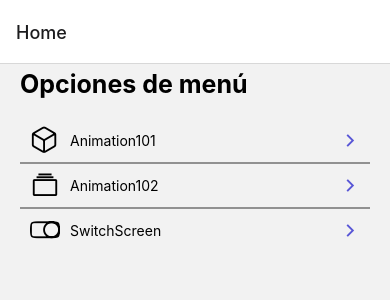
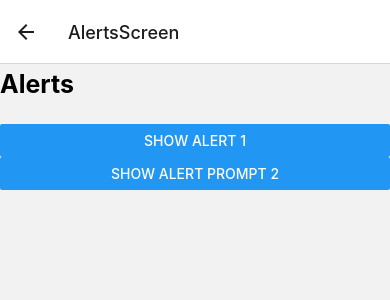
Before and after one commit to ArmandLord/react-native-components, a React Native app: screen /AlertsScreen in a window 390 px wide. Shown: the top 300 px of the page. Built offline with nearby package versions, Linux system fonts and the light colour scheme.

Commit message:
add alerts

```diff
--- a/src/menuItems/menuItems.ts
+++ b/src/menuItems/menuItems.ts
@@ -19,4 +19,16 @@ export const menuItems: MenuItem[] = [
     icon: 'toggle-outline',
     component: 'SwitchScreen',
   },
+  {
+    id: 4,
+    title: 'AlertsScreen',
+    icon: 'alert-circle-outline',
+    component: 'AlertsScreen',
+  },
+  {
+    id: 5,
+    title: 'TextInputScreen',
+    icon: 'document-text-outline',
+    component: 'TextInputScreen',
+  },
 ];
--- a/src/navigation/StackNavigatorComponents.tsx
+++ b/src/navigation/StackNavigatorComponents.tsx
@@ -1,7 +1,14 @@
 import React from 'react';
 import {createStackNavigator} from '@react-navigation/stack';
 import {Text, View} from 'react-native';
-import {Animation101, Animation102, HomeScreen, SwitchScreen} from '../screens';
+import {
+  AlertsScreen,
+  Animation101,
+  Animation102,
+  HomeScreen,
+  SwitchScreen,
+  TextInputScreen,
+} from '../screens';
 
 export type StackNavigatorComponentsProps = {
   Home: undefined;
@@ -9,6 +16,8 @@ export type StackNavigatorComponentsProps = {
   Animation101: undefined;
   Animation102: undefined;
   SwitchScreen: undefined;
+  AlertsScreen: undefined;
+  TextInputScreen: undefined;
 };
 
 const Stack = createStackNavigator<StackNavigatorComponentsProps>();
@@ -21,6 +30,8 @@ export const StackNavigatorComponents = () => {
       <Stack.Screen name="Animation101" component={Animation101} />
       <Stack.Screen name="Animation102" component={Animation102} />
       <Stack.Screen name="SwitchScreen" component={SwitchScreen} />
+      <Stack.Screen name="AlertsScreen" component={AlertsScreen} />
+      <Stack.Screen name="TextInputScreen" component={TextInputScreen} />
     </Stack.Navigator>
   );
 };
--- /dev/null
+++ b/src/screens/AlertsScreen.tsx
@@ -0,0 +1,47 @@
+import React from 'react';
+import {Alert, Button, View} from 'react-native';
+import {HeaderTitle} from '../components';
+
+export const AlertsScreen = () => {
+  const showAlertOne = () => {
+    Alert.alert(
+      'Oye!',
+      'te gusta mamar huevo?',
+      [
+        {
+          text: 'Nope',
+          onPress: () => console.log('SALVADO'),
+          style: 'destructive',
+        },
+        {
+          text: 'AMO EL HUEVO',
+          onPress: () => console.log('🏳️‍🌈'),
+          style: 'default',
+        },
+      ],
+      {
+        cancelable: true,
+        onDismiss: () => console.log('onDismiss'),
+      },
+    );
+  };
+  const showAlertTwo = () => {
+    Alert.prompt(
+      'Estas seguro?',
+      'Quieres borrar tu historial?',
+      valor => {
+        console.log(valor);
+      },
+      'login-password',
+    );
+  };
+
+  return (
+    <View>
+      <HeaderTitle title="Alerts" />
+
+      <Button title="Show Alert 1" onPress={() => showAlertOne()} />
+      <Button title="Show Alert Prompt 2" onPress={() => showAlertTwo()} />
+    </View>
+  );
+};
--- a/src/screens/SwitchScreen.tsx
+++ b/src/screens/SwitchScreen.tsx
@@ -10,8 +10,6 @@ export const SwitchScreen = () => {
     isHappy: true,
   });
   const toggleSwitch = (v: boolean, currentState: string) => {
-    console.log(currentState);
-
     setIsEnabled({
       ...isEnabled,
       [currentState]: v,
--- /dev/null
+++ b/src/screens/TextInputScreen.tsx
@@ -0,0 +1,10 @@
+import React from 'react';
+import {Text, View} from 'react-native';
+
+export const TextInputScreen = () => {
+  return (
+    <View>
+      <Text>TextInputScreen</Text>
+    </View>
+  );
+};
--- a/src/screens/index.ts
+++ b/src/screens/index.ts
@@ -1,3 +1,6 @@
+export {AlertsScreen} from './AlertsScreen';
+export {TextInputScreen} from './TextInputScreen';
+
 export {SwitchScreen} from './SwitchScreen';
 
 export {Animation102} from './Animation102';
```
